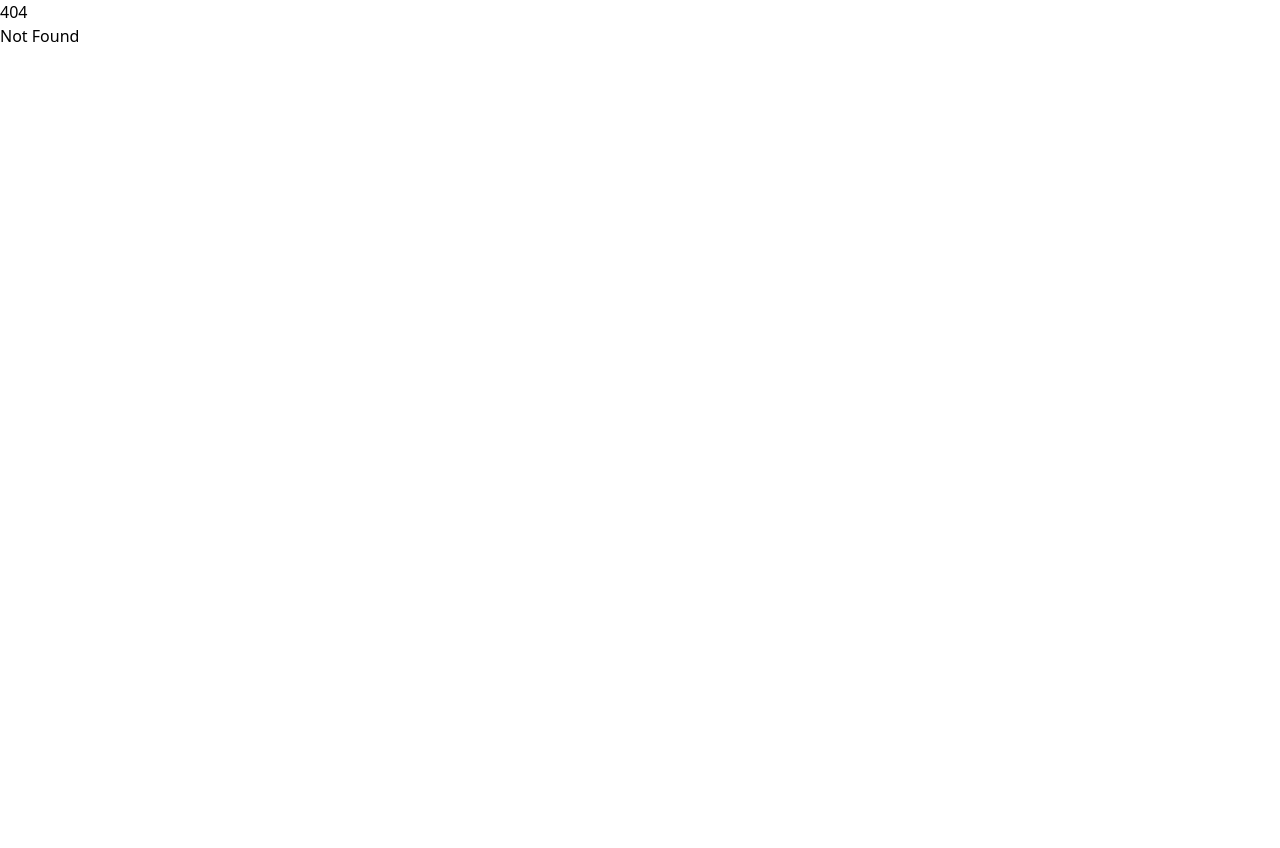
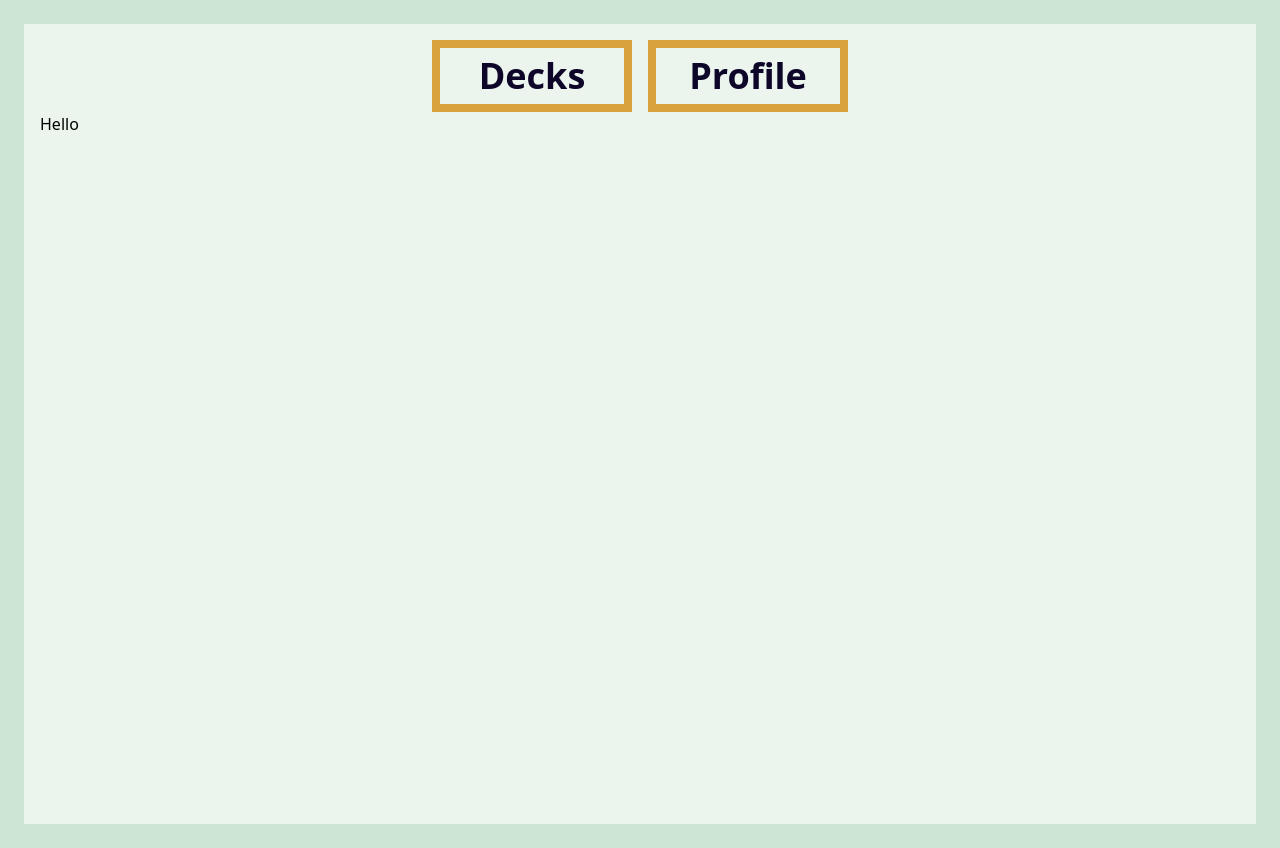
Before and after one commit to t0nkisa/svelte_training, a SvelteKit app: page /profile in a window 1280 px wide. Before the commit this address had no page. Before the commit the page ends 800 px from the top, so only its background shows below. Built offline with nearby package versions, Linux system fonts and the light colour scheme.

Commit message:
routing + layout

```diff
--- /dev/null
+++ b/src/routes/(app)/+layout.svelte
@@ -0,0 +1,6 @@
+<script lang="ts">
+	import NavBar from '$lib/components/NavBar.svelte';
+</script>
+
+<NavBar />
+<slot />
--- /dev/null
+++ b/src/routes/(app)/profile/+page.svelte
@@ -0,0 +1 @@
+<h1>Hello</h1>
--- a/src/routes/+layout.svelte
+++ b/src/routes/+layout.svelte
@@ -1,12 +1,9 @@
 <script lang="ts">
-    import "../app.css";
-
-
+	import '../app.css';
 </script>
 
-
-<main class="min-h-dvh flex flex-col">
-    <div class="flex-grow bg-primary">
-        <slot></slot>
-    </div>
-</main>
+<div class="bg-gin-200 p-6">
+	<main class="min-h-dvh w-full flex flex-col bg-gin dark:bg-kimberly-950 p-4">
+		<slot />
+	</main>
+</div>
--- a/src/routes/+page.svelte
+++ b/src/routes/+page.svelte
@@ -1,10 +1,8 @@
-<h1>Welcome to SvelteKit</h1>
-<p class="text-red-500">Visit <a href="https://kit.svelte.dev">kit.svelte.dev</a> to read the documentation</p>
+<script lang="ts">
+	import Link from '$lib/components/Link.svelte';
+</script>
 
-<div class="card">
-    <div class="card-body">This is a card</div>
-    <div class="card-actions">
-        <button class="btn">Hello</button>
-        <button class="btn">Bye</button>
-    </div>
+<div class="flex flex-col w-1/5 h-1/2 m-auto gap-4">
+	<Link href="/login" content="Login" />
+	<Link href="/register" content="Register" />
 </div>
--- a/src/routes/test/+page.svelte
+++ /dev/null
@@ -1 +0,0 @@
-<h1>Test new route</h1>
```
Also changed, not shown: src/routes/(app)/decks/+page.svelte (added), src/routes/(app)/decks/[deck]/+page.svelte (added), src/routes/(auth)/login/+page.svelte (added), src/routes/(auth)/register/+page.svelte (added).
